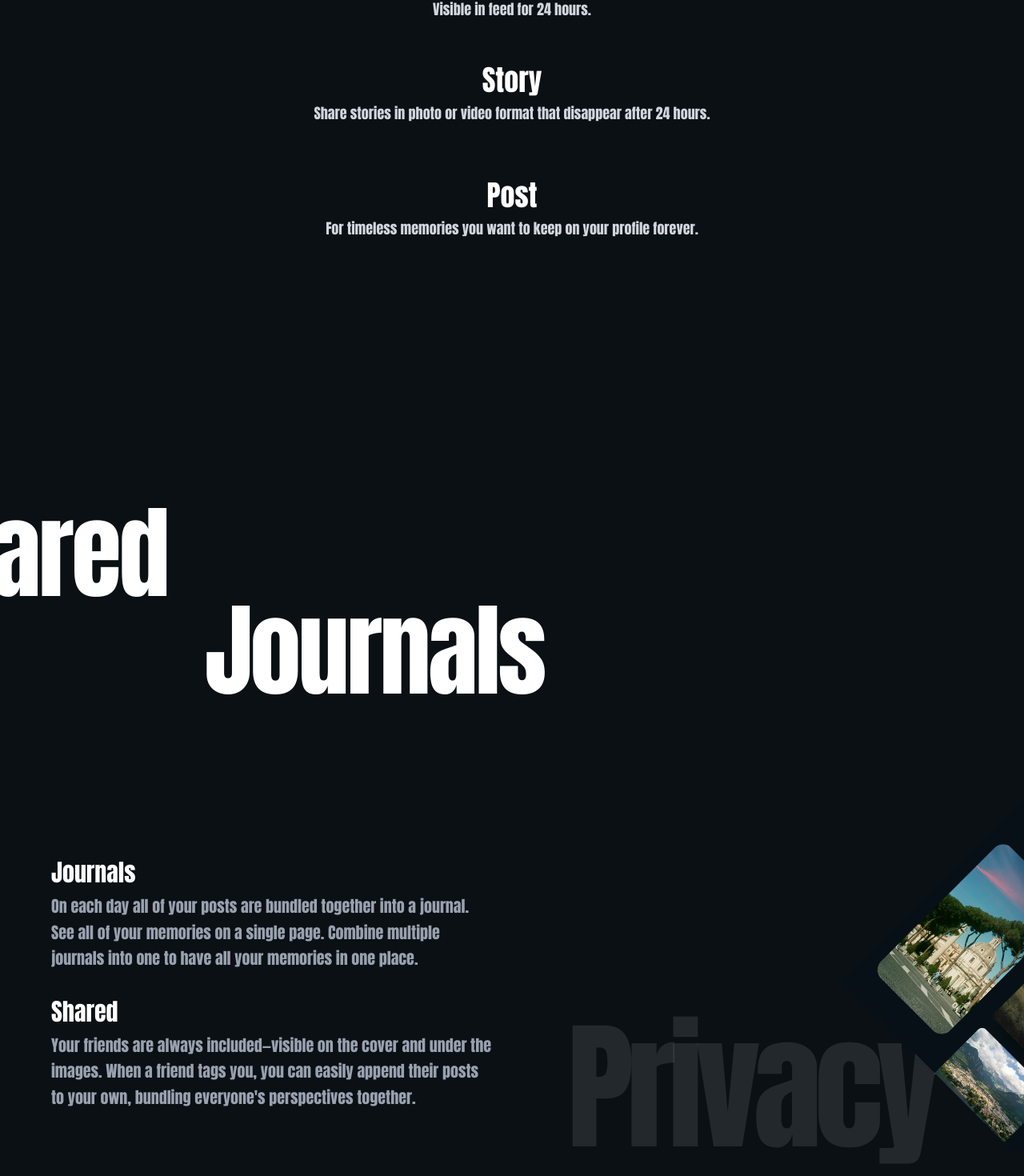
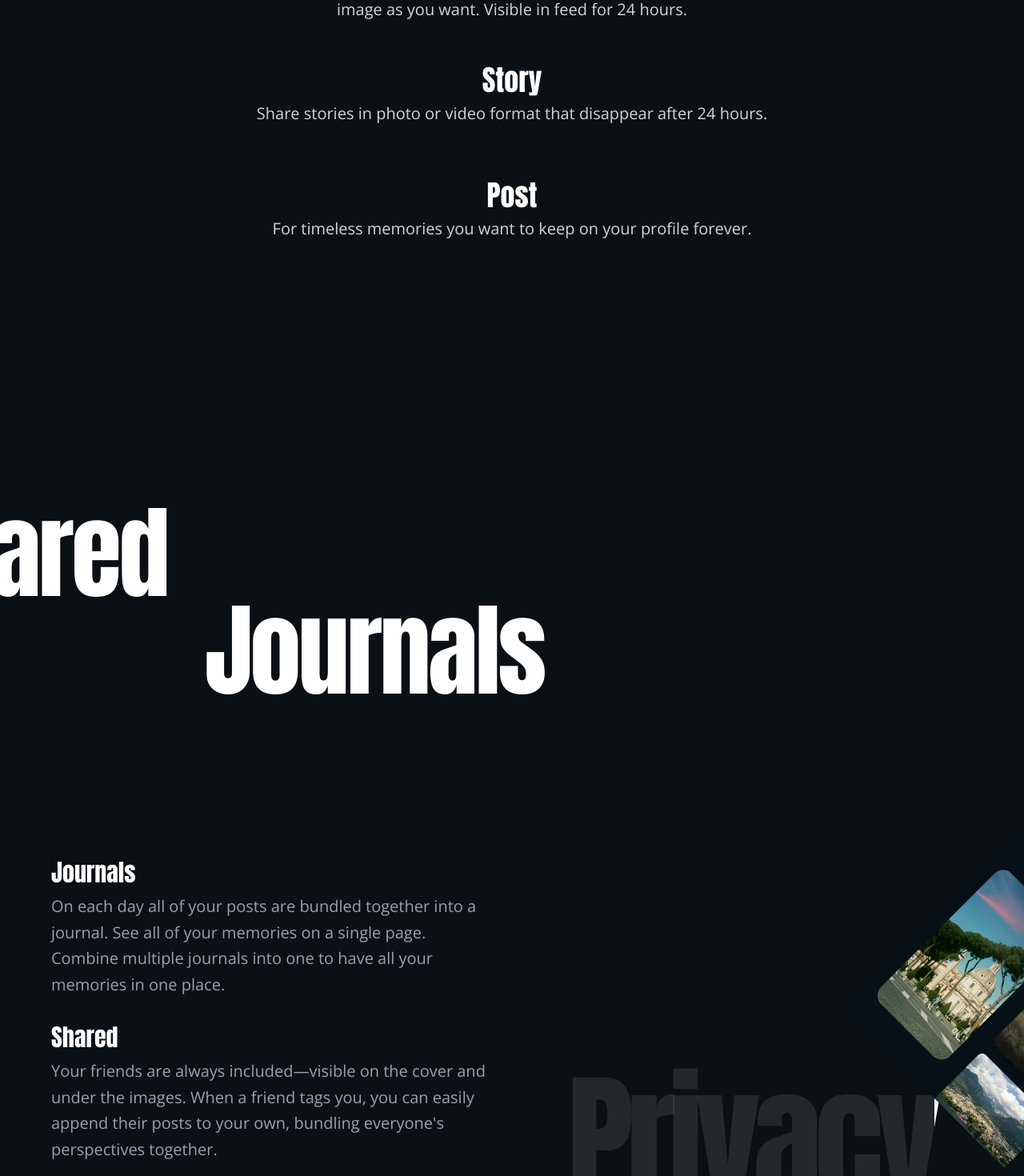
Before and after one commit to benekunzi/friends-website, a Next.js app: page / in a window 1280 px wide. Shown: the part 1138-2608 px from the top of the page at 80% size. Built offline with nearby package versions, Linux system fonts and the light colour scheme.

Commit message:
Changed font design

```diff
--- a/src/app/about/page.tsx
+++ b/src/app/about/page.tsx
@@ -4,9 +4,10 @@ import React, { useEffect, useRef } from "react";
 import gsap from "gsap";
 import { ScrollTrigger } from "gsap/ScrollTrigger";
 import Lenis from "lenis";
-import { Anton } from "next/font/google";
+import { Anton, Open_Sans } from "next/font/google";
 
 const anton = Anton({ weight: "400", subsets: ["latin"] });
+const openSans = Open_Sans({ weight: ["500"], subsets: ["latin"] });
 
 gsap.registerPlugin(ScrollTrigger);
 
@@ -87,7 +88,7 @@ export default function AboutPage() {
                 <span className={`block transform scale-y-[2.5] origin-bottom ${anton.className} uppercase text-7xl leading-[0.8] tracking-[-0.05em] sm:text-8xl md:text-10xl lg:text-[10rem] xl:text-[12rem] xl:tracking-[-0.02em]`}>
                     ABOUT FRÅNDS
                 </span>
-                <p className="text-xl md:text-3xl text-gray-300 w-full px-4 sm:px-8 text-center leading-relaxed">
+                <p className={`text-xl md:text-3xl ${openSans.className} text-gray-200 w-full px-4 sm:px-8 text-center leading-relaxed`}>
                     Wir kreieren eine Social Media Platform für User*innen und nicht für Werbetreibende und Investoren.
                     <br />
                     Eine Platform um nichts bei seinen Freund*innen zu verpassen, ohne abgelenkt zu werden.
@@ -104,7 +105,7 @@ export default function AboutPage() {
                                 <span>Vision</span>
                             </h3>
                         </div>
-                        <div className="value-desc space-y-6 text-xl leading-relaxed text-gray-300 sm:text-2xl md:text-3xl lg:leading-[1.5] w-full mt-12 mb-32 opacity-0 max-w-7xl mx-auto">
+                        <div className={`value-desc space-y-6 text-xl leading-relaxed ${openSans.className} text-gray-200 sm:text-2xl md:text-3xl lg:leading-[1.5] w-full mt-12 mb-32 opacity-0 max-w-7xl mx-auto`}>
                             <p>
                                 Heutzutage hat Social Media ihren Wert als soziale Plattform verloren. Den eigenen Freund*innen zu folgen und nur deren Posts zu sehen ist schon längst im Hintergrund geraten. Stattdessen werden User*innen mit endlos viel generierten Content geflutet, damit diese so lange wie möglich auf der Platform bleiben und so viel Geld wie möglich generieren. Die Privatsphäre spielt dabei keine Rolle, jegliche Posts und Kommentare werden analysiert sowie jede Interaction vom User mit der App. Konsum steht im Fokus, nicht das Updaten unter Freund*innen. &quot;Social&quot; Media wurde zu Media.
                             </p>
@@ -126,16 +127,16 @@ export default function AboutPage() {
                                 <span>Team</span>
                             </h3>
                         </div>
-                        <div className="value-desc flex flex-col items-center space-y-6 text-xl leading-relaxed text-gray-300 sm:text-2xl md:text-3xl lg:leading-[1.5] w-full mt-12 mb-32 opacity-0 max-w-7xl mx-auto">
+                        <div className={`value-desc flex flex-col items-center space-y-6 text-xl leading-relaxed ${openSans.className} text-gray-200 sm:text-2xl md:text-3xl lg:leading-[1.5] w-full mt-12 mb-32 opacity-0 max-w-7xl mx-auto`}>
                             <div className="w-32 h-32 md:w-48 md:h-48 rounded-full overflow-hidden bg-gray-800 mb-4">
                                 {/* eslint-disable-next-line @next/next/no-img-element */}
                                 <img src="/benedict.jpg" alt="Benedict Kunzmann" className="w-full h-full object-cover" onError={(e) => { e.currentTarget.src = 'https://ui-avatars.com/api/?name=Benedict+Kunzmann&background=random'; }} />
                             </div>
                             <div>
                                 <h4 className="text-3xl md:text-5xl  text-white mb-2">Benedict Kunzmann</h4>
-                                <p className="text-lg md:text-xl text-blue-500 font-semibold mb-8">Founder</p>
+                                <p className={`text-lg md:text-xl ${openSans.className} text-blue-500 font-semibold mb-8`}>Founder</p>
                             </div>
-                            <p className="max-w-4xl">
+                            <p className={`max-w-4xl ${openSans.className}`}>
                                 Hey! Ich bin Bene, bin 26 Jahre alt und lebe derzeit in Leipzig.
                             </p>
                         </div>
--- a/src/app/faq/page.tsx
+++ b/src/app/faq/page.tsx
@@ -5,6 +5,9 @@ import { motion, AnimatePresence } from "framer-motion";
 import { Plus, Minus } from "lucide-react";
 import clsx from "clsx";
 import { useLanguage } from "@/context/LanguageContext";
+import { Open_Sans } from "next/font/google";
+
+const openSans = Open_Sans({ weight: ["500"], subsets: ["latin"] });
 
 export default function FAQ() {
     const { t } = useLanguage();
@@ -38,7 +41,7 @@ export default function FAQ() {
                                         exit={{ height: 0, opacity: 0 }}
                                         transition={{ duration: 0.3 }}
                                     >
-                                        <div className="px-6 pb-6 pt-4 text-gray-400 leading-relaxed border-t border-slate-800 mt-2 whitespace-pre-wrap">
+                                        <div className={`px-6 pb-6 pt-4 text-gray-400 leading-relaxed border-t border-slate-800 mt-2 whitespace-pre-wrap ${openSans.className}`}>
                                             {faq.a}
                                         </div>
                                     </motion.div>
--- a/src/app/page.tsx
+++ b/src/app/page.tsx
@@ -7,9 +7,10 @@ import { ScrollTrigger } from "gsap/ScrollTrigger";
 import Lenis from "lenis";
 import { motion } from "framer-motion";
 import { useLanguage } from "@/context/LanguageContext";
-import { Anton } from "next/font/google";
+import { Anton, Open_Sans } from "next/font/google";
 
 const anton = Anton({ weight: "400", subsets: ["latin"] });
+const openSans = Open_Sans({ weight: ["400"], subsets: ["latin"] });
 
 gsap.registerPlugin(ScrollTrigger);
 
@@ -393,11 +394,11 @@ export default function Home() {
                 <span className={`block transform scale-y-[2.5] origin-bottom ${anton.className} uppercase text-7xl leading-[0.8] tracking-[-0.05em] sm:text-8xl md:text-10xl lg:text-[10rem] xl:text-[12rem] xl:tracking-[-0.02em]`}>
                   {t.hero.title1}
                 </span>
-                <span className="block mt-8 text-lg font-light uppercase tracking-[0.3em] text-gray-300 sm:text-xl md:text-4xl">
+                <span className="block mt-8 $ text-lg font-light uppercase tracking-[0.3em] text-gray-300 sm:text-xl md:text-4xl">
                   {t.hero.title2}
                 </span>
               </h1>
-              <p className="hero-subtitle mt-8 mx-auto max-w-2xl text-base text-gray-400 sm:text-lg md:text-xl">
+              <p className={`hero-subtitle mt-8 mx-auto max-w-2xl ${openSans.className} text-base text-gray-400 sm:text-lg md:text-xl`}>
                 {t.hero.subtitle}
               </p>
             </div>
@@ -444,7 +445,7 @@ export default function Home() {
                       <h3 className="font-regular text-white text-2xl sm:text-4xl">
                         {slide.name}
                       </h3>
-                      <p className="mt-1 md:mt-2 text-gray-300 text-sm sm:text-lg font-light">
+                      <p className={`mt-1 md:mt-2 ${openSans.className} text-gray-300 text-base sm:text-xl font-light`}>
                         {slide.description}
                       </p>
                     </div>
@@ -469,13 +470,13 @@ export default function Home() {
             <div className="mt-10 flex max-w-xl flex-col gap-8">
               <div className="journals-desc-1">
                 <h3 className="mb-2 text-2xl text-white sm:text-3xl">{t.journals.desc1Title}</h3>
-                <p className="text-lg leading-relaxed text-gray-400 sm:text-xl font-light">
+                <p className={`text-lg leading-relaxed ${openSans.className} text-gray-400 sm:text-xl font-light`}>
                   {t.journals.desc1Text}
                 </p>
               </div>
               <div className="journals-desc-2">
                 <h3 className="mb-2 text-2xl text-white sm:text-3xl">{t.journals.desc2Title}</h3>
-                <p className="text-lg leading-relaxed text-gray-400 sm:text-xl font-light">
+                <p className={`text-lg leading-relaxed ${openSans.className} text-gray-400 sm:text-xl font-light`}>
                   {t.journals.desc2Text}
                 </p>
               </div>
@@ -523,7 +524,7 @@ export default function Home() {
                       </h3>
                     </div>
                   </div>
-                  <p className="value-desc text-xl leading-relaxed text-gray-400 sm:text-2xl md:text-3xl lg:leading-[1.5] font-light">
+                  <p className={`value-desc text-xl leading-relaxed ${openSans.className} text-gray-400 sm:text-2xl md:text-3xl lg:leading-[1.5] font-light`}>
                     {val.desc}
                   </p>
                 </div>
--- a/src/components/CommunityGuidelines.tsx
+++ b/src/components/CommunityGuidelines.tsx
@@ -2,6 +2,7 @@
 
 import { useMemo } from "react";
 import { useLanguage } from "@/context/LanguageContext";
+import { Open_Sans } from "next/font/google";
 
 type SupportedLanguage = "en" | "de" | "es" | "fr";
 
@@ -551,6 +552,8 @@ const TRANSLATIONS: Record<SupportedLanguage, Translation> = {
   },
 };
 
+const openSans = Open_Sans({ weight: ["500"], subsets: ["latin"] });
+
 export default function CommunityGuidelines() {
   const { language } = useLanguage();
   const t = useMemo(() => TRANSLATIONS[language as SupportedLanguage] || TRANSLATIONS.en, [language]);
@@ -569,7 +572,7 @@ export default function CommunityGuidelines() {
             <h2 className="text-xl mb-4 text-white">{section.title}</h2>
 
             {section.paragraphs?.map((paragraph) => (
-              <p key={paragraph} className="text-gray-400 leading-7 mb-3">
+              <p key={paragraph} className={`text-gray-100 leading-7 mb-3 ${openSans.className}`}>
                 {paragraph}
               </p>
             ))}
@@ -577,7 +580,7 @@ export default function CommunityGuidelines() {
             {section.groups?.map((group) => (
               <div key={group.title} className="mb-5 last:mb-0">
                 <h3 className="text-base text-white mb-2">{group.title}</h3>
-                <ul className="space-y-2 list-disc pl-5 text-gray-300">
+                <ul className={`space-y-2 list-disc pl-5 text-gray-300 ${openSans.className}`}>
                   {group.bullets.map((item) => (
                     <li key={item}>{item}</li>
                   ))}
@@ -586,7 +589,7 @@ export default function CommunityGuidelines() {
             ))}
 
             {section.bullets && (
-              <ul className="space-y-2 list-disc pl-5 text-gray-300">
+              <ul className={`space-y-2 list-disc pl-5 text-gray-300 ${openSans.className}`}>
                 {section.bullets.map((item) => (
                   <li key={item}>{item}</li>
                 ))}
--- a/src/components/PrivacyPolicy.tsx
+++ b/src/components/PrivacyPolicy.tsx
@@ -1,3 +1,4 @@
+import { Open_Sans } from 'next/font/google';
 import React from 'react';
 
 const privacyPolicyText = `Last updated March 23, 2026
@@ -238,6 +239,8 @@ Based on the applicable laws of your country or state of residence in the US, yo
 
 To request to review, update, or delete your personal information, please fill out and submit a data subject access request.`;
 
+const openSans = Open_Sans({ weight: ["500"], subsets: ["latin"] });
+
 export default function PrivacyPolicy() {
   const lines = privacyPolicyText.split('\n');
   const content: React.ReactNode[] = [];
@@ -304,7 +307,7 @@ export default function PrivacyPolicy() {
   return (
     <section className="max-w-4xl mx-auto px-4 sm:px-6 lg:px-8 space-y-4 text-gray-300">
       <h2 className="text-2xl  text-white">PRIVACY POLICY</h2>
-      <div className="space-y-3">{content}</div>
+      <div className={`space-y-3 ${openSans.className}`}>{content}</div>
     </section>
   );
 }
--- a/src/components/TermsOfUse.tsx
+++ b/src/components/TermsOfUse.tsx
@@ -1,3 +1,4 @@
+import { Open_Sans } from 'next/font/google';
 import React from 'react';
 
 const termsOfUseText = `AGREEMENT TO OUR LEGAL TERMS
@@ -199,6 +200,8 @@ These Legal Terms and any policies or operating rules posted by us on the Servic
 
 You can contact us by email at ________ or by mail to ________, ________, ________.`;
 
+const openSans = Open_Sans({ weight: ["500"], subsets: ["latin"] });
+
 export default function TermsOfUse() {
   const lines = termsOfUseText.split('\n');
   const content: React.ReactNode[] = [];
@@ -256,7 +259,7 @@ export default function TermsOfUse() {
   return (
     <section className="max-w-4xl mx-auto px-4 sm:px-6 lg:px-8 space-y-4 text-gray-300">
       <h2 className="text-2xl  text-white">TERMS OF USE</h2>
-      <div className="space-y-3">{content}</div>
+      <div className={`space-y-3 ${openSans.className}`}>{content}</div>
     </section>
   );
 }
```
